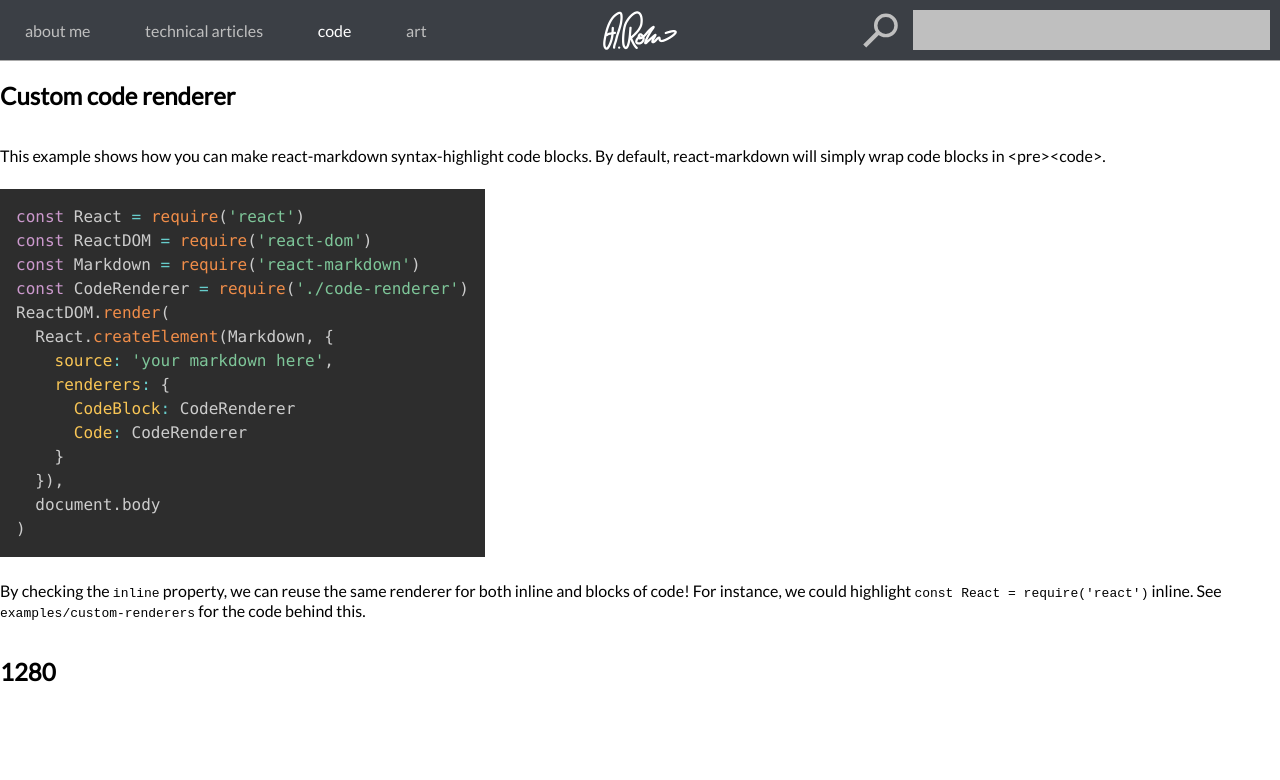
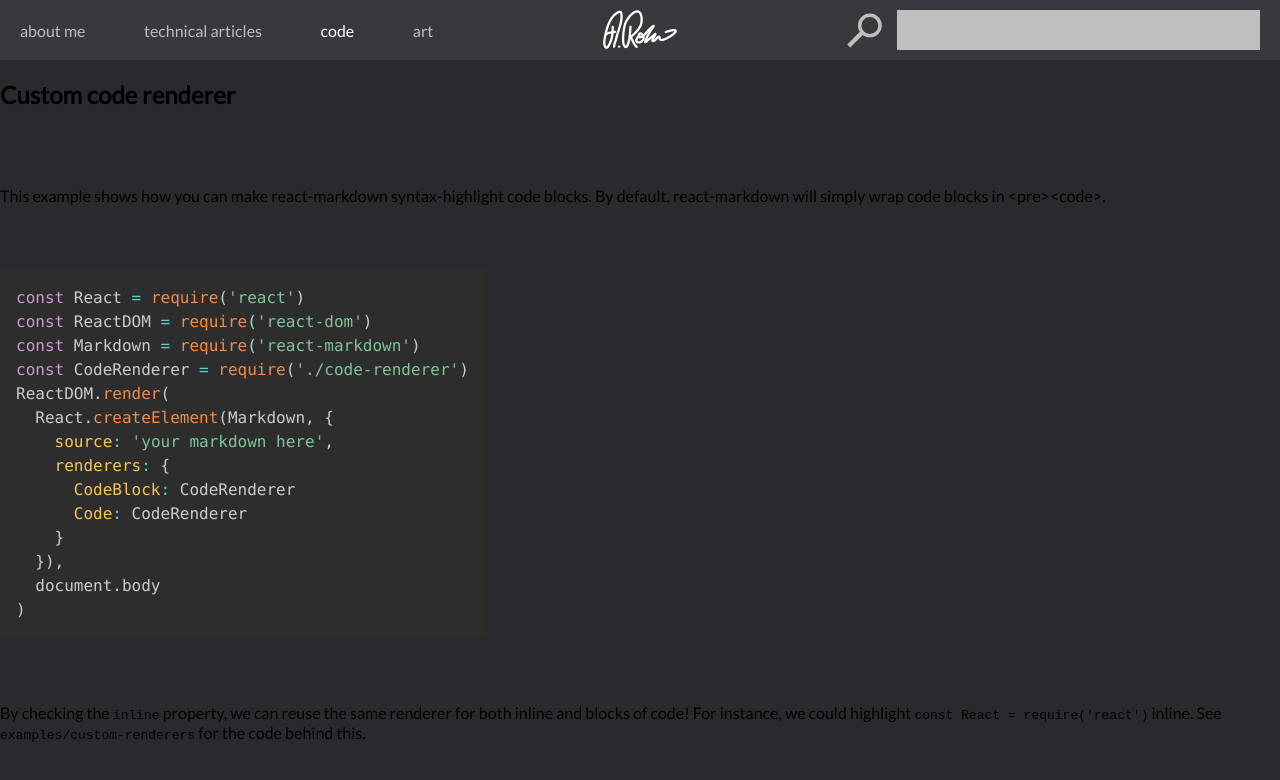
Before and after one commit to andrew-j-roberts/andrew-j-roberts.com, a React app: page /code in a window 1280 px wide. Shown: the top 780 px of the page. Built offline with nearby package versions, Linux system fonts and the light colour scheme.

Commit message:
UI Refresh/boilerplate react code

```diff
--- /dev/null
+++ b/public/icons/SvgMenuHamburger.jsx
@@ -0,0 +1,19 @@
+import React from "react";
+
+const SvgMenuHamburger = props => (
+  <svg
+    viewBox="0 0 100 100"
+    fillRule="evenodd"
+    fill="#bfbfbf"
+    clipRule="evenodd"
+    strokeLinejoin="round"
+    strokeMiterlimit={2}
+    width="1em"
+    height="1em"
+    {...props}
+  >
+    <path d="M-.035 0h100.05v22.232H-.035zM-.035 38.865h100.05v22.232H-.035zM-.035 77.73h100.05v22.233H-.035z" />
+  </svg>
+);
+
+export default SvgMenuHamburger;
--- a/public/icons/index.js
+++ b/public/icons/index.js
@@ -1,5 +1,6 @@
 import SvgInitials from "./SvgInitials";
 import SvgMagnifyingGlass from "./SvgMagnifyingGlass";
+import SvgMenuHamburger from "./SvgMenuHamburger";
 import SvgSignature from "./SvgSignature";
 
-export { SvgInitials, SvgMagnifyingGlass, SvgSignature };
+export { SvgInitials, SvgMagnifyingGlass, SvgMenuHamburger, SvgSignature };
--- a/src/App.jsx
+++ b/src/App.jsx
@@ -1,6 +1,6 @@
 import React from "react";
 import { BrowserRouter as Router, Route, Link } from "react-router-dom";
-import Header from "./Header";
+import Header, { MobileMenu } from "./Header";
 import Layout from "./Layout";
 import { routes } from "./Routes";
 
@@ -17,7 +17,7 @@ function App() {
               {...props}
               Header={Header}
               Main={route.main}
-              Sidebar={route.sidebar}
+              MobileMenu={MobileMenu}
             />
           )}
         />
--- a/src/Header.jsx
+++ b/src/Header.jsx
@@ -1,54 +1,66 @@
 import React from "react";
 import styled from "styled-components";
 import { NavLink } from "react-router-dom";
-import { Flex } from "./components/Layout";
+import { Flex } from "./components/layout";
 import SearchBar from "./components/SearchBar";
-import { SvgInitials, SvgSignature } from "../public/icons";
+import { SvgInitials, SvgSignature, SvgMenuHamburger } from "../public/icons";
 
 /**
  * Styling
  */
 
 const DesktopHeaderLayout = styled.div`
-  background-color: #3b3f45;
+  background-color: #38383d;
   border-bottom: 1px solid #aaaaaa;
   display: grid;
   grid-template-columns: repeat(3, 1fr);
   height: 60px;
+  margin-bottom: -1px; /* compensate for border bottom */
+  padding-left: 20px;
+  padding-right: 20px;
 `;
 
 const MobileHeaderLayout = styled.div`
-  background-color: #3b3f45;
+  background-color: #38383d;
   border-bottom: 1px solid #aaaaaa;
   display: grid;
   grid-template-columns: 60px auto 60px;
   height: 60px;
+  margin-bottom: -1px; /* compensate for border bottom */
+  padding-left: 20px;
+  padding-right: 20px;
 `;
 
-const NavLayout = styled(Flex)`
-  margin-left: 25px;
+const MobileMenuLayout = styled(Flex)`
+  height: calc(100vh - 60px);
+  width: 100%;
 `;
 
 const StyledNavLink = styled(NavLink)`
   text-decoration: none;
   color: #bfbfbf;
+
+  &:hover {
+    filter: brightness(150%);
+  }
 `;
 
-// const BrandLogo = styled(Link)`
-//   height: 100%;
-//   display: flex;
-//   cursor: pointer;
-//   text-decoration: none;
-//   margin-left: auto;
-//   margin-right: auto;
-//   align-items: center;
-// `;
+const StyledButton = styled.button`
+  background-color: Transparent;
+  border: none;
+  color: #bfbfbf;
+  text-decoration: none;
+
+  &:hover {
+    filter: brightness(150%);
+  }
+`;
 
 /**
  * Components
  */
 
-function NavItem({ to, ...rest }) {
+function NavItem({ to, children }) {
   return (
     <StyledNavLink
       to={to}
@@ -63,33 +75,41 @@ function NavItem({ to, ...rest }) {
         color: "white"
       }}
     >
-      {rest.children}
+      {children}
     </StyledNavLink>
   );
 }
 
-function Header({ screenSize }) {
+function Header({ screenSize, toggleMenu }) {
   if (screenSize == "mobile") {
     return (
       <MobileHeaderLayout>
-        <Flex justifyCenter alignCenter padding={"5px"}>
-          <SvgInitials height={"40px"} width={"40px"} />
+        <Flex justifyCenter alignCenter padding={"10px"}>
+          <StyledNavLink to="/">
+            <SvgInitials height={"40px"} width={"40px"} />
+          </StyledNavLink>
         </Flex>
         <SearchBar />
-        <NavItem to="/blurb">Blurb</NavItem>
+        <Flex justifyCenter alignCenter padding={"10px"}>
+          <StyledButton onClick={toggleMenu}>
+            <SvgMenuHamburger height={"30px"} width={"30px"} />
+          </StyledButton>
+        </Flex>
       </MobileHeaderLayout>
     );
   } else {
     return (
       <DesktopHeaderLayout>
-        <NavLayout justifyBetween alignCenter>
+        <Flex justifyBetween alignCenter>
           <NavItem to="/about-me">about me</NavItem>
           <NavItem to="/technical-articles">technical articles</NavItem>
           <NavItem to="/code">code</NavItem>
           <NavItem to="/art">art</NavItem>
-        </NavLayout>
+        </Flex>
         <Flex justifyCenter alignCenter padding={"5px"}>
-          <SvgSignature height={"40px"} width={"80px"} />
+          <StyledNavLink to="/">
+            <SvgSignature height={"40px"} width={"80px"} />
+          </StyledNavLink>
         </Flex>
         <SearchBar />
       </DesktopHeaderLayout>
@@ -97,4 +117,8 @@ function Header({ screenSize }) {
   }
 }
 
+export function MobileMenu() {
+  return <MobileMenuLayout>Hello!</MobileMenuLayout>;
+}
+
 export default Header;
--- a/src/Layout.jsx
+++ b/src/Layout.jsx
@@ -1,14 +1,24 @@
 import React, { useState } from "react";
-import Header from "./Header";
-import { useWindowDimension } from "./components/Layout/useWindowDimension";
-import { Flex } from "./components/Layout";
+import styled from "styled-components";
+import { useWindowDimension } from "./components/layout/useWindowDimension";
+import { Flex } from "./components/layout";
 
-function Layout({ Header, Main, Sidebar, ...props }) {
+const MainContent = styled(Flex)`
+  background-color: #2a2a2e;
+  height: 100%;
+  min-height: calc(100vh - 60px);
+  width: 100%;
+`;
+
+function Layout({ Header, Main, MobileMenu, ...props }) {
   const { width, height } = useWindowDimension();
-  const { sidebarOpen, toggleSidebar } = useState(false);
+  const [menuOpen, toggleMenu] = useState(false);
 
   let screenSize;
   if (width > 900) {
+    if (menuOpen) {
+      toggleMenu(false);
+    }
     screenSize = "desktop";
   } else {
     screenSize = "mobile";
@@ -16,16 +26,20 @@ function Layout({ Header, Main, Sidebar, ...props }) {
 
   return (
     <>
-      <Header toggleSidebar={toggleSidebar} screenSize={screenSize} />
-      {sidebarOpen && screenSize == "mobile" ? (
-        <Flex>
-          <Sidebar open={sidebarOpen} screenSize={screenSize} />
-        </Flex>
+      <Header
+        toggleMenu={() => {
+          toggleMenu(!menuOpen);
+        }}
+        screenSize={screenSize}
+      />
+      {menuOpen && screenSize == "mobile" ? (
+        <MainContent>
+          <MobileMenu open={menuOpen} screenSize={screenSize} />
+        </MainContent>
       ) : (
-        <Flex>
-          <Sidebar open={sidebarOpen} screenSize={width} />
+        <MainContent>
           <Main screenSize={width} />
-        </Flex>
+        </MainContent>
       )}
     </>
   );
--- a/src/Routes.js
+++ b/src/Routes.js
@@ -5,31 +5,26 @@ export const routes = [
   {
     path: "/",
     exact: true,
-    sidebar: props => <div>home!</div>,
-    main: props => <h2>{props.screenSize}</h2>
+    main: props => <div>home!</div>
   },
   {
     path: "/about-me",
     exact: true,
-    sidebar: props => <AboutMe {...props} />,
-    main: props => <h2>{props.screenSize}</h2>
+    main: props => <AboutMe {...props} />
   },
   {
     path: "/technical-articles",
     exact: true,
-    sidebar: props => <TechnicalArticles {...props} />,
-    main: props => <h2>{props.screenSize}</h2>
+    main: props => <TechnicalArticles {...props} />
   },
   {
     path: "/code",
     exact: true,
-    sidebar: props => <Code {...props} />,
-    main: props => <h2>{props.screenSize}</h2>
+    main: props => <Code {...props} />
   },
   {
     path: "/art",
     exact: true,
-    sidebar: props => <Art {...props} />,
-    main: props => <h2>{props.screenSize}</h2>
+    main: props => <Art {...props} />
   }
 ];
--- /dev/null
+++ b/src/components/Article.jsx
@@ -0,0 +1,24 @@
+import React, { useEffect } from "react";
+import Markdown from "react-markdown";
+import Prism from "prismjs";
+import CodeBlock from "./SyntaxHighlighter/CodeBlock";
+import "./SyntaxHighlighter/prism.css";
+
+function Article({ rawMarkdown }) {
+  useEffect(() => {
+    Prism.highlightAll();
+  }); // need to listen to route changes
+
+  return (
+    <Markdown
+      source={rawMarkdown}
+      escapeHtml
+      renderers={{
+        Code: CodeBlock,
+        CodeBlock: CodeBlock
+      }}
+    />
+  );
+}
+
+export default Article;
--- a/src/components/SearchBar.jsx
+++ b/src/components/SearchBar.jsx
@@ -1,6 +1,6 @@
 import React from "react";
 import styled from "styled-components";
-import { Flex } from "./Layout";
+import { Flex } from "./layout";
 import { SvgMagnifyingGlass } from "../../public/icons";
 
 /**
@@ -9,7 +9,8 @@ import { SvgMagnifyingGlass } from "../../public/icons";
 
 const SearchBarContainer = styled.div`
   align-items: center;
-  padding: 10px;
+  padding-top: 10px;
+  padding-bottom: 10px;
 `;
 
 const SearchBarLayout = styled.div`
@@ -20,6 +21,9 @@ const SearchBarLayout = styled.div`
 
 const MagnifyingGlassIcon = styled(SvgMagnifyingGlass)`
   cursor: pointer;
+  &:hover {
+    filter: brightness(150%);
+  }
 `;
 
 const StyledInput = styled.input`
--- a/src/components/SyntaxHighlighter/CodeBlock.jsx
+++ b/src/components/SyntaxHighlighter/CodeBlock.jsx
@@ -1,11 +1,6 @@
-import React, { useEffect } from "react";
-import Prism from "prismjs";
-import "./prism.css";
+import React from "react";
 
-function CodeBlock({ value, language = "" }) {
-  useEffect(() => {
-    Prism.highlightAll();
-  });
+function CodeBlock({ language = "", value }) {
   return (
     <pre>
       <code className={`${language}`}>{value}</code>
--- a/src/pages/Code.jsx
+++ b/src/pages/Code.jsx
@@ -1,6 +1,5 @@
 import React from "react";
-import Markdown from "react-markdown";
-import CodeBlock from "../components/SyntaxHighlighter/CodeBlock";
+import Article from "../components/Article";
 
 function Code() {
   const initialSource = `
@@ -27,16 +26,8 @@ function Code() {
   For instance, we could highlight \`const React = require('react')\` inline.
   See \`examples/custom-renderers\` for the code behind this.
   `;
-  return (
-    <Markdown
-      source={initialSource}
-      escapeHtml
-      renderers={{
-        CodeBlock: CodeBlock,
-        Code: CodeBlock
-      }}
-    />
-  );
+
+  return <Article rawMarkdown={initialSource} />;
 }
 
 export default Code;
```
Also changed, not shown: public/svg/menu-hamburger.svg (added).
